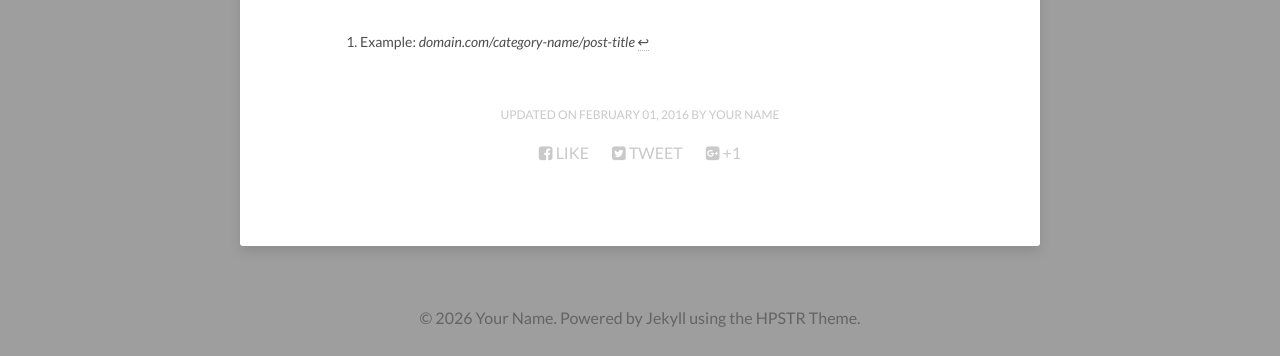
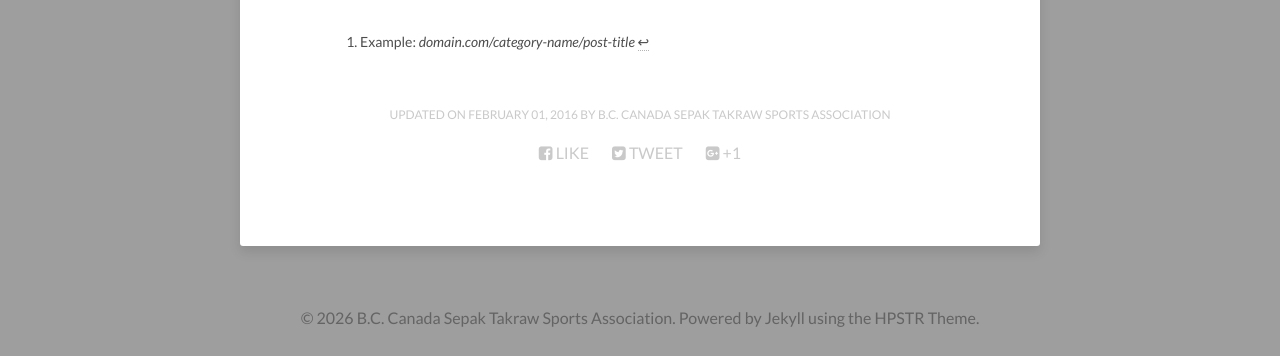
Before and after one commit to bccstsa-org/bccstsa-org.github.io, a Jekyll site: the page built from about/index.md, in a window 1280 px wide. Shown: the part 1201-1557 px from the top of the page. Built offline with Jekyll 4.4.1, drawn with Linux system fonts in a browser that asks for light colours; nearby versions of some CDN libraries.

Commit message:
Update _config.yml

```diff
--- a/_config.yml
+++ b/_config.yml
@@ -9,10 +9,10 @@
 
 # Owner/author information
 owner:
-  name:           Your Name
-  avatar:         avatar.jpg
+  name:           B.C. Canada Sepak Takraw Sports Association
+  avatar:         bio-photo.png
   bio:            "Your bio goes here. It shouldn't be super long but a good sentence or two should suffice."
-  email:          you@email.com
+  email:          iroldinso1@gmail.com
   # Social networking links used in footer. Update and remove as you like.
   twitter:
   facebook: "https://www.facebook.com/groups/3559344850943622"
```
